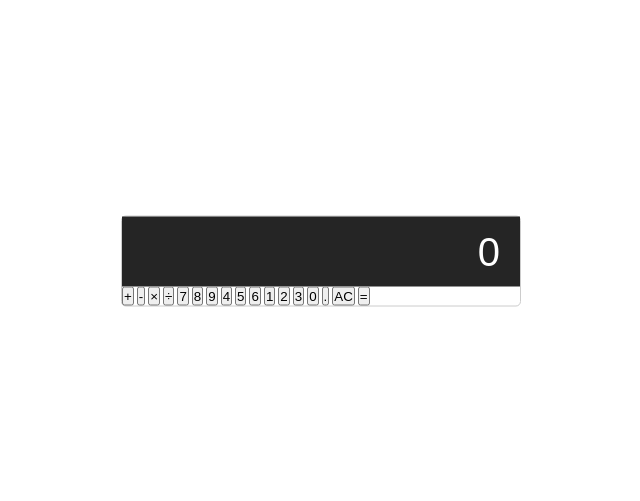
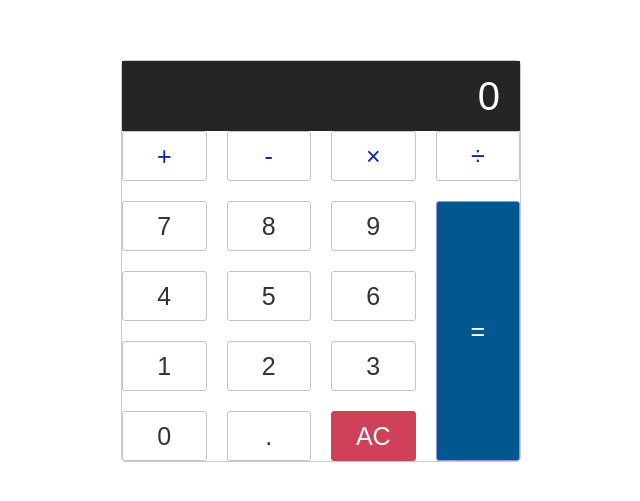
Before and after one commit to mmehtapavci/Calculator, a plain HTML site: page index.html in a window 1280 px wide. Shown: the part 139-640 px from the top of the page, without its empty margins (319-959 px from the left). Drawn offline with Linux system fonts and the light colour scheme.

Commit message:
calculator design finished

```diff
--- a/style.css
+++ b/style.css
@@ -29,3 +29,42 @@ body{
     padding-left: 20px;
     padding-right: 20px;
 }
+button{
+    height: 50px;
+    background-color: #fff;
+    border-radius: 3px;
+    border: 1px solid #c4c4c4;
+    background-color: transparent;
+    font-size: 2.5rem;
+    color: #333;
+}
+button:hover{
+    background-color: #eaeaea;
+}
+.operator{
+    color: rgb(7, 37, 172);
+}
+.clear{
+    background-color: rgb(206, 65, 88);
+    border-color: rgb(206, 65, 88);
+    color: #fff;
+}
+.clear:hover{
+    background-color: #f17377;
+}
+.equal-sign{
+    background-color:#02578f;
+    border-color: #9095e2;
+    color:#fff ;
+    height: 100%;
+    grid-area: 2/4/6/5;
+}
+.equal-sign:hover{
+    background-color:#2e86c0;
+}
+
+.calculator-keys {
+    display: grid;
+    grid-template-columns: repeat(4, 1fr);
+    grid-gap: 20px;
+}
```
Also changed, not shown: index.html (+1 -0 lines).
